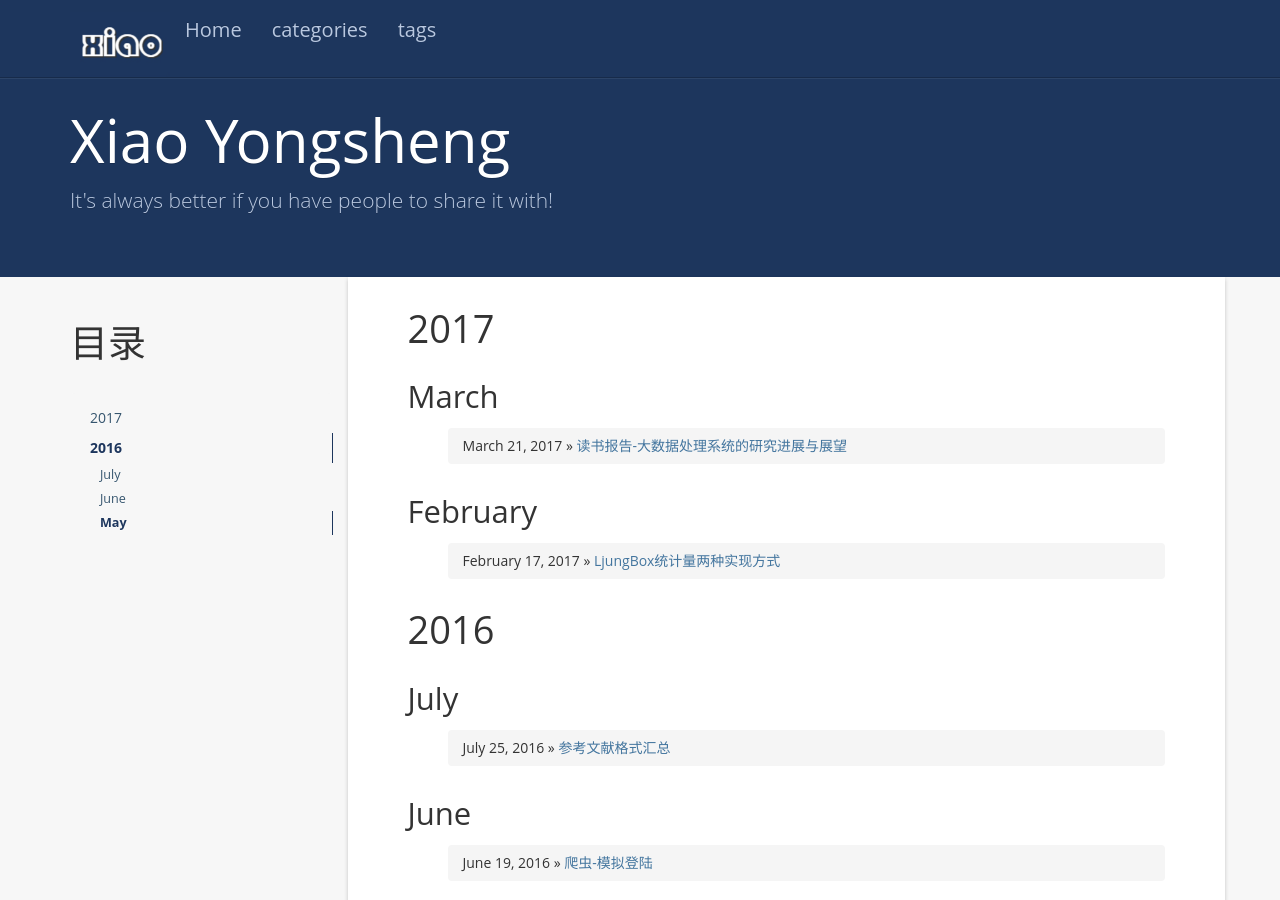
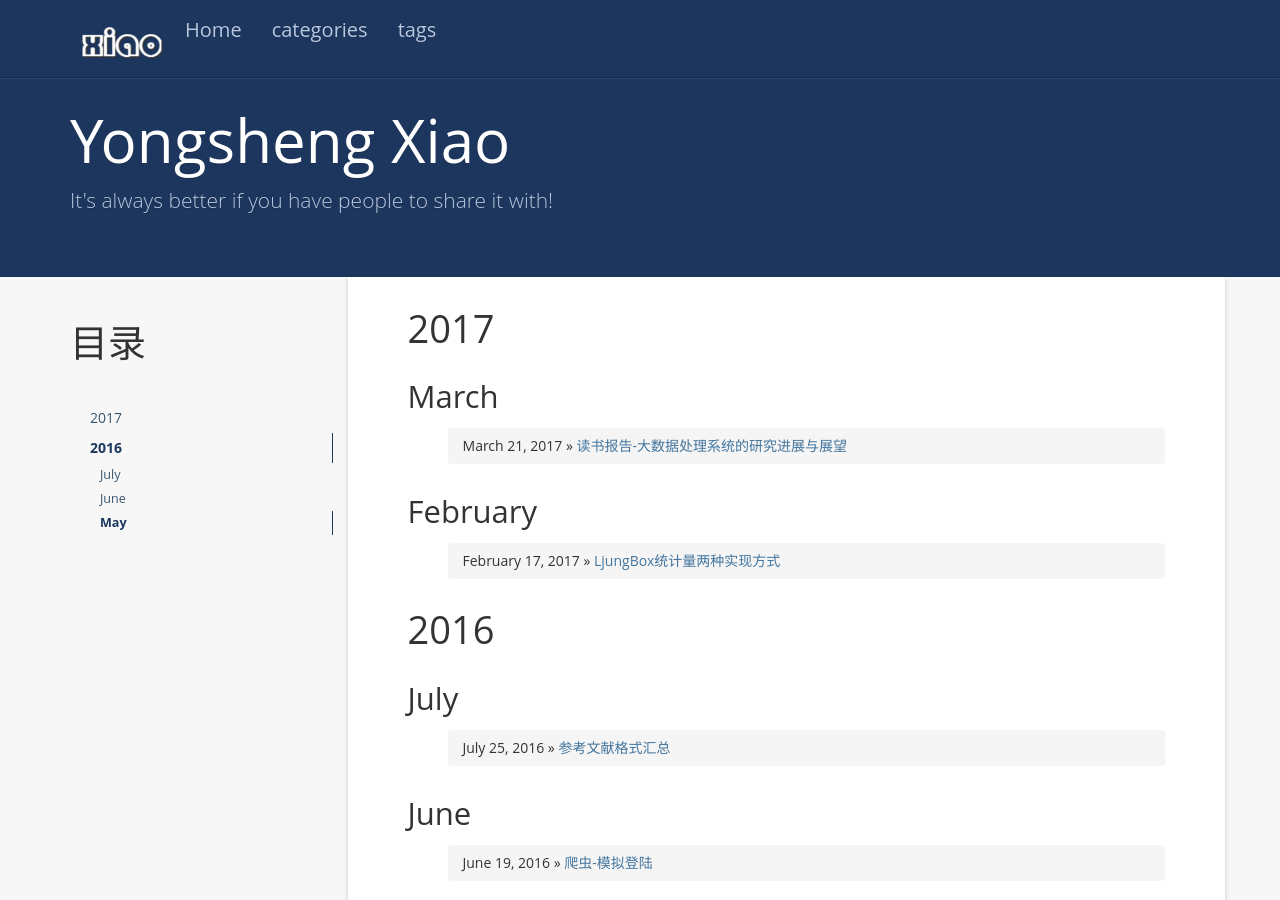
Before and after one commit to betterxys/betterxys.github.io, a Jekyll site: the page built from index.html, in a window 1280 px wide and 900 px high. Built offline with Jekyll 4.4.1, drawn with Linux system fonts in a browser that asks for light colours; nearby versions of some CDN libraries; the list of posts is cut into pages by our own code; comment, search, counter and statistics services are not loaded.

```diff
--- a/_config.yml
+++ b/_config.yml
@@ -1,5 +1,5 @@
 # Site settings
-name: Xiao Yongsheng
+name: Yongsheng Xiao
 email: xiaoyongsheng@hotmail.com
 author: Xiao
 url: http://betterxys.github.io
```
Also changed, not shown: README.md.
